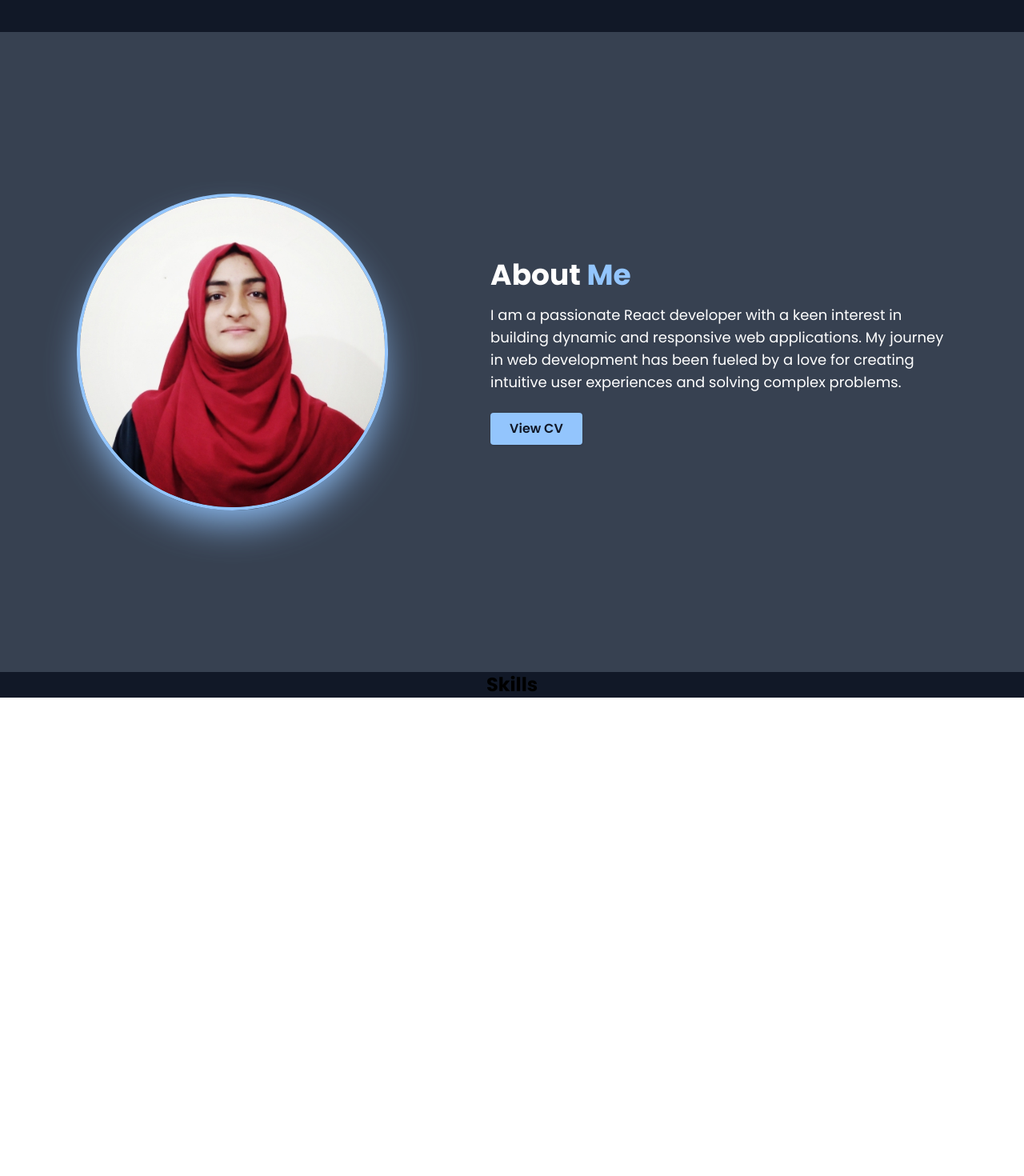
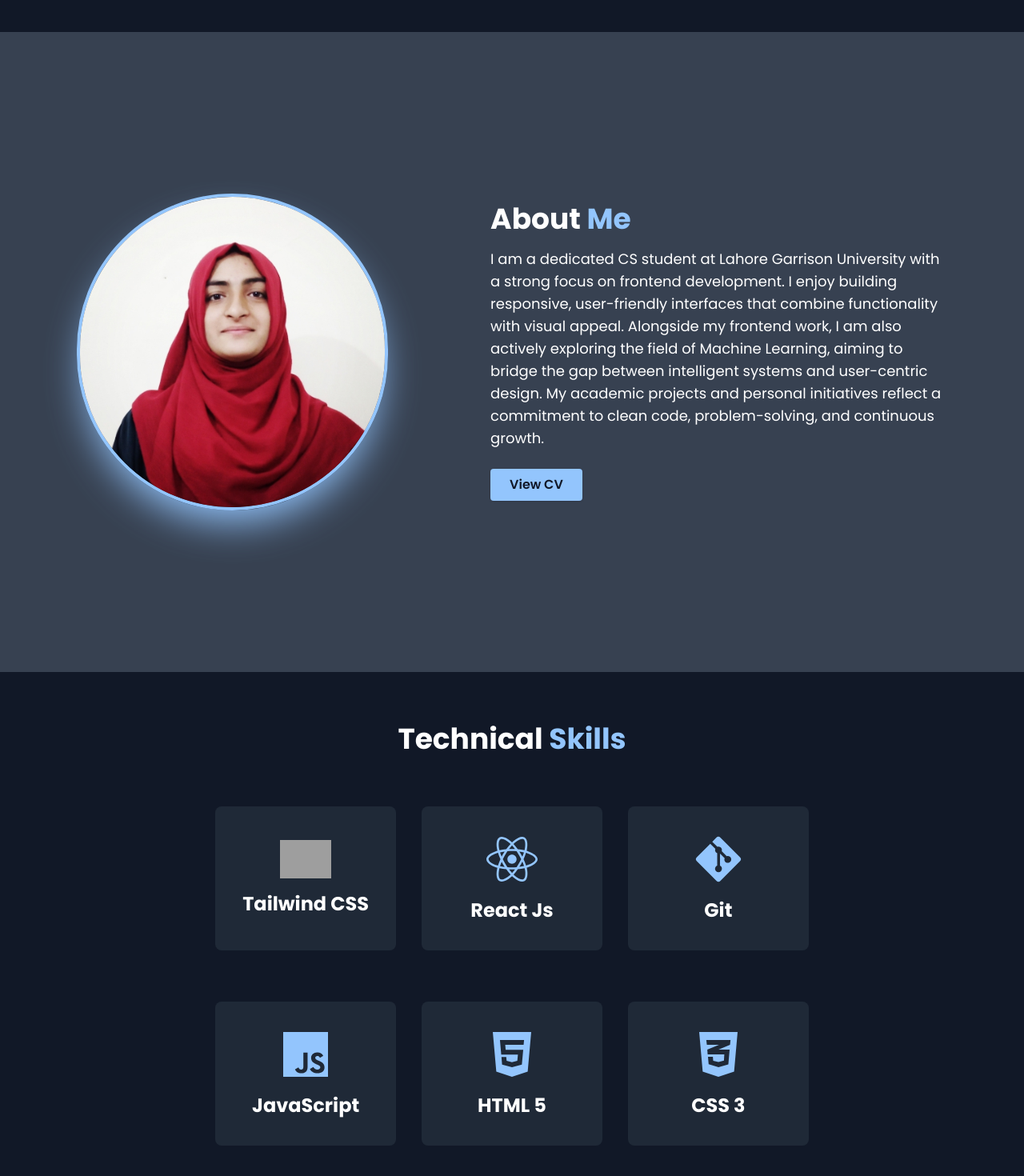
Before and after one commit to attiqaabbasi12/Portfolio, a React (Vite) app: page / in a window 1280 px wide. Shown: the part 760-2230 px from the top of the page at 80% size. Before the commit the page ends 1632 px from the top, so only its background shows below. Built offline with nearby package versions, Linux system fonts and the light colour scheme; grey boxes are pictures that could not be loaded.

Commit message:
skills section created and updated about section

```diff
--- a/src/sections/About.jsx
+++ b/src/sections/About.jsx
@@ -1,5 +1,5 @@
 import React from "react";
-import profileImg from '../assets/profile_img.jpg'
+import profileImg from "../assets/profile_img.jpg";
 
 const About = () => {
   return (
@@ -14,12 +14,19 @@ const About = () => {
             />
           </div>
           <div className="about w-half px-16">
-            <h1 className="text-4xl font-bold mb-4">About <span className="text-4xl font-bold mb-4 text-blue-300">Me</span></h1>
+            <h1 className="text-4xl font-bold mb-4">
+              About{"   "}
+              <span className="text-4xl font-bold mb-4 text-blue-300">Me</span>
+            </h1>
             <p className="text-lg max-w-2xl">
-              I am a passionate React developer with a keen interest in building
-              dynamic and responsive web applications. My journey in web
-              development has been fueled by a love for creating intuitive user
-              experiences and solving complex problems.
+              I am a dedicated CS student at Lahore Garrison
+              University with a strong focus on frontend development. I enjoy
+              building responsive, user-friendly interfaces that combine
+              functionality with visual appeal. Alongside my frontend work, I am
+              also actively exploring the field of Machine Learning, aiming to
+              bridge the gap between intelligent systems and user-centric
+              design. My academic projects and personal initiatives reflect a
+              commitment to clean code, problem-solving, and continuous growth.
             </p>
             <a
               href="/cv.pdf"
--- a/src/sections/Skills.jsx
+++ b/src/sections/Skills.jsx
@@ -1,13 +1,64 @@
-import React from 'react'
+import React from "react";
+import { FontAwesomeIcon } from '@fortawesome/react-fontawesome';
+import { faReact, faGitAlt, faJs, faHtml5, faCss3Alt } from '@fortawesome/free-brands-svg-icons';
+
+
 
 const Skills = () => {
   return (
     <>
-        <div className='w-full h-full bg-gray-900'>
-          <h2 className='text-center font-bold text-2xl'>Skills</h2>
-        </div>
+      <div className="w-full h-full bg-gray-900 pb-16">
+        <section className="flex flex-col items-center pt-16">
+          <h1 className="text-center font-bold text-4xl text-white">
+            Technical <span className="text-blue-300">Skills</span>
+          </h1>
+          <div className="grid grid-cols-1 md:grid-cols-2 lg:grid-cols-3 gap-x-8 ">
+            <div className="flex flex-col items-center justify-center mt-16 bg-gray-800 rounded-lg p-8 border-2 border-transparent hover:border-blue-300 transition-all duration-300 transform hover:scale-105 hover:shadow-2xl">
+              <img
+                width="64"
+                height="64"
+                src="https://img.icons8.com/color/48/tailwindcss.png"
+                alt="tailwindcss"
+              />
+              <h2 className="text-2xl font-bold text-white mt-4">
+                Tailwind CSS
+              </h2>
+            </div>
+            <div className="flex flex-col items-center justify-center mt-16 bg-gray-800 rounded-lg p-8 border-2 border-transparent hover:border-blue-300 transition-all duration-300 transform hover:scale-105 hover:shadow-2xl text-blue-300">
+              <FontAwesomeIcon icon={faReact} size="4x" />
+              <h2 className="text-2xl font-bold text-white mt-4">
+                React Js
+              </h2>
+            </div>
+            <div className="flex flex-col items-center justify-center mt-16 bg-gray-800 rounded-lg p-8 border-2 border-transparent hover:border-blue-300 transition-all duration-300 transform hover:scale-105 hover:shadow-2xl text-blue-300">
+              <FontAwesomeIcon icon={faGitAlt} size="4x" />
+              <h2 className="text-2xl font-bold text-white mt-4">
+                Git
+              </h2>
+            </div>
+            <div className="flex flex-col items-center justify-center mt-16 bg-gray-800 rounded-lg p-8 border-2 border-transparent hover:border-blue-300 transition-all duration-300 transform hover:scale-105 hover:shadow-2xl text-blue-300">
+              <FontAwesomeIcon icon={faJs} size="4x"/>
+              <h2 className="text-2xl font-bold text-white mt-4">
+                JavaScript
+              </h2>
+            </div>
+            <div className="flex flex-col items-center justify-center mt-16 bg-gray-800 rounded-lg p-8 border-2 border-transparent hover:border-blue-300 transition-all duration-300 transform hover:scale-105 hover:shadow-2xl text-blue-300">
+              <FontAwesomeIcon icon={faHtml5} size="4x" />
+              <h2 className="text-2xl font-bold text-white mt-4">
+                HTML 5
+              </h2>
+            </div>
+            <div className="flex flex-col items-center justify-center mt-16 bg-gray-800 rounded-lg p-8 border-2 border-transparent hover:border-blue-300 transition-all duration-300 transform hover:scale-105 hover:shadow-2xl text-blue-300">
+              <FontAwesomeIcon icon={faCss3Alt} size="4x" />
+              <h2 className="text-2xl font-bold text-white mt-4">
+                CSS 3
+              </h2>
+            </div>
+          </div>
+        </section>
+      </div>
     </>
-  )
-}
+  );
+};
 
-export default Skills
+export default Skills;
```
